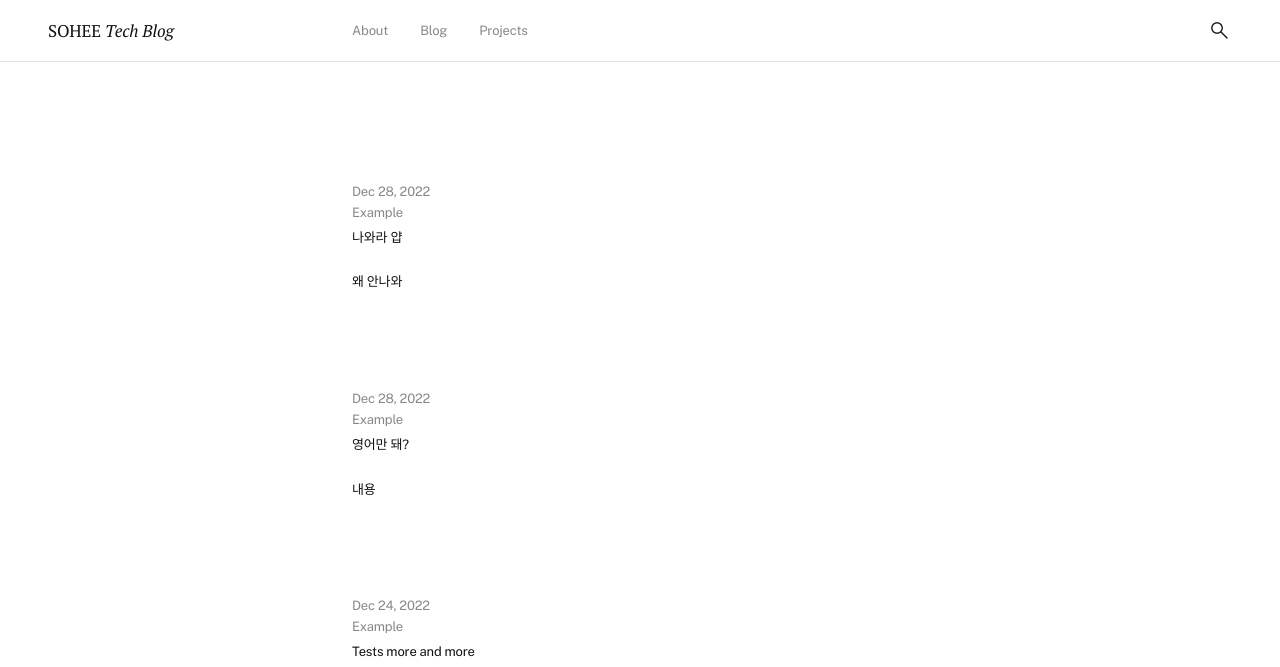
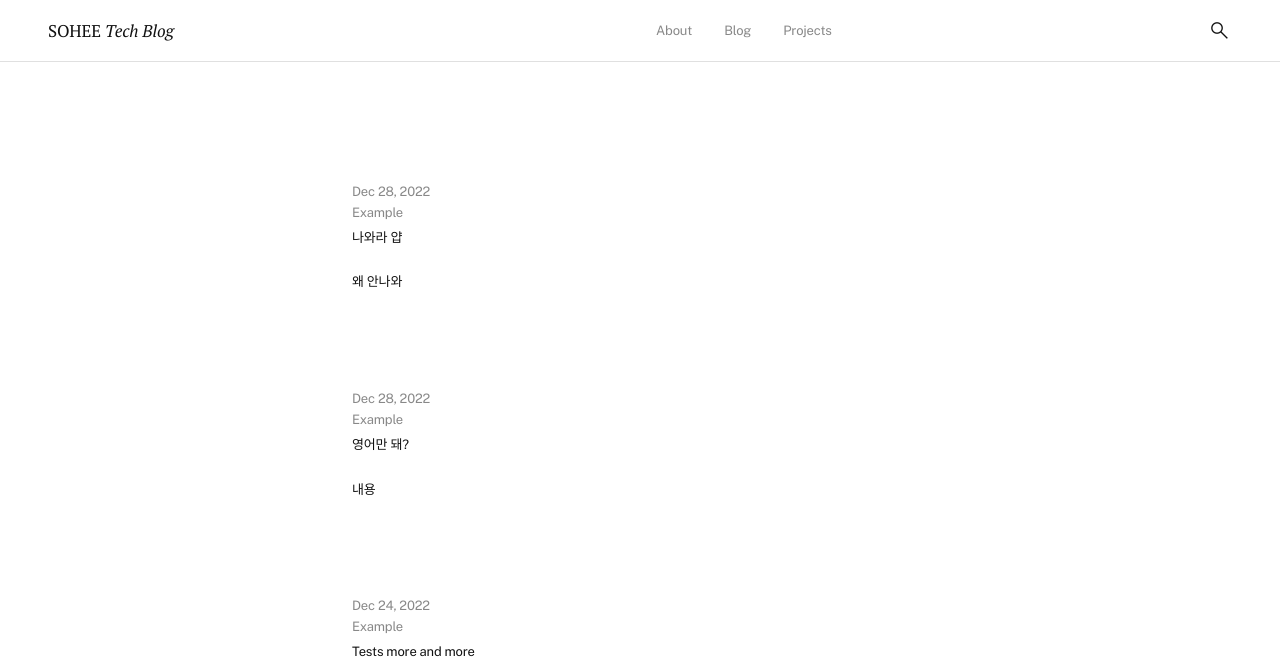
Before and after one commit to soheetech/soheetech.github.io, a Jekyll site: the page built from index.md, in a window 1280 px wide and 1083 px high. Shown: the top 667 px of the window. Built offline with Jekyll 4.4.1, drawn with Linux system fonts in a browser that asks for light colours; grey boxes are pictures that could not be loaded.

Commit message:
Update header.html

```diff
--- a/_includes/header.html
+++ b/_includes/header.html
@@ -1,6 +1,6 @@
 <header class="container d-flex">
-  <h1 class="col col-3-12"><a href="{{ "/" | relative_url }}">SOHEE <i>Tech Blog</i></a></h1>
-  <div class="col col-6-12">{%- include navigation.html -%}</div>
+  <h1 class="col col-6-12"><a href="{{ "/" | relative_url }}">SOHEE <i>Tech Blog</i></a></h1>
+  <div class="col col-3-12">{%- include navigation.html -%}</div>
   <div class="col col-3-12">
     <a href="#" title="Search" alt="Search" class="btn-search in-search"><span class="material-symbols-outlined">search</span></a>
     <a href="#" title="Menu" alt="Menu" id="btn-menu" class="vh"><span class="bar"></span><span class="bar"></span><span class="bar"></span><span class="bar"></span></a>
```
